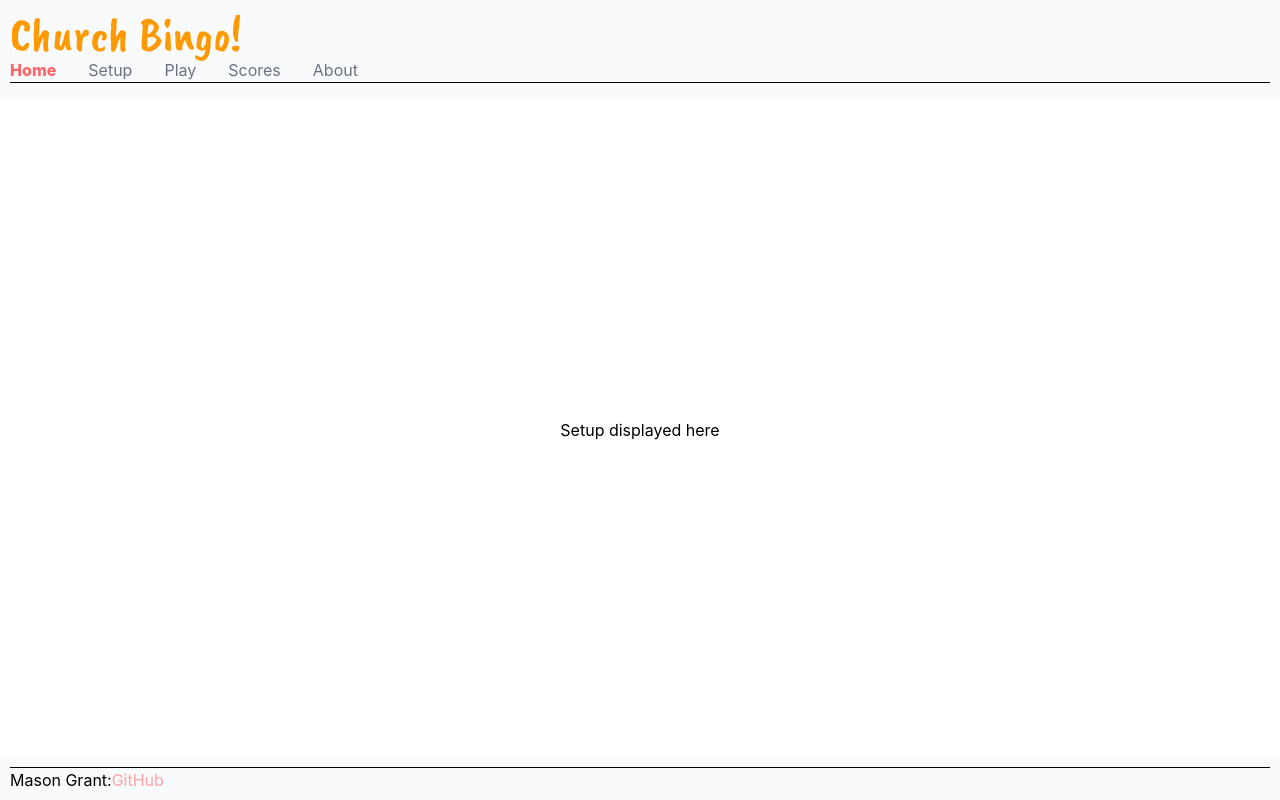
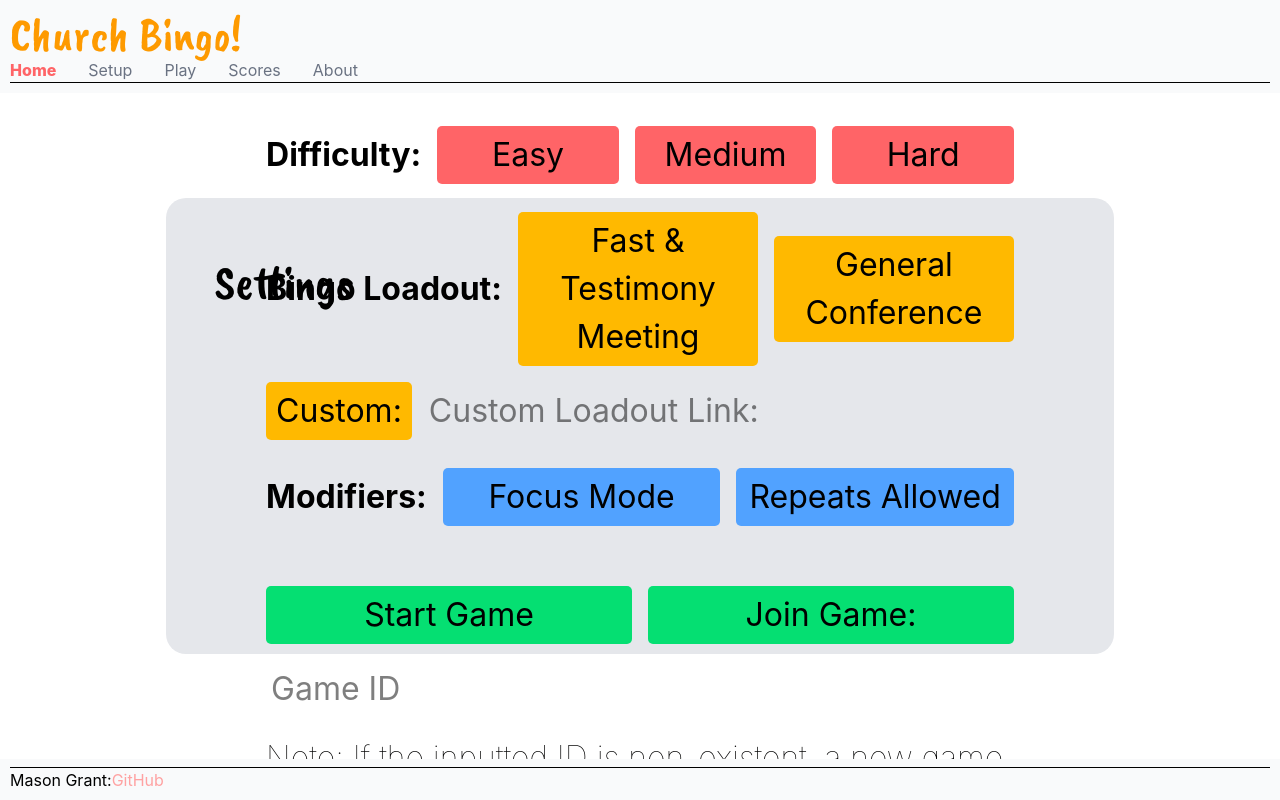
Before and after one commit to TheNewGrant/startup, a React (Vite) app: page /setup in a window 1280 px wide. Built offline with nearby package versions, Linux system fonts and the light colour scheme.

Commit message:
Convert setup.html to Setup component in setup.jsx

```diff
--- a/src/setup/setup.jsx
+++ b/src/setup/setup.jsx
@@ -1,9 +1,41 @@
 import React from 'react';
+import './setup.css';
 
 export function Setup() {
   return (
-    <main className="container-fluid bg-secondary text-center">
-      <div>Setup displayed here</div>
+    <main className="dark:bg-slate-600">
+      <section className="bg-gray-200">
+        <h1 id="setup" className="caveat-brush-font">Settings</h1>
+        <form method="get" action="bingo.html">
+          <div id="difficulty" className="settings-section">
+            <label>Difficulty:</label>
+            <button className="bg-red-400 hover:bg-red-500 dark:bg-amber-400 dark:hover:bg-amber-500" type="button">Easy</button>
+            <button className="bg-red-400 hover:bg-red-500 dark:bg-amber-400 dark:hover:bg-amber-500" type="button">Medium</button>
+            <button className="bg-red-400 hover:bg-red-500 dark:bg-amber-400 dark:hover:bg-amber-500" type="button">Hard</button>
+          </div>
+          <div id="bingo-loadout" className="settings-section">
+            <label>Bingo Loadout:</label>
+            <button className="dark:bg-red-400 dark:hover:bg-red-500 bg-amber-400 hover:bg-amber-500" type="button">Fast & Testimony Meeting</button>
+            <button className="dark:bg-red-400 dark:hover:bg-red-500 bg-amber-400 hover:bg-amber-500" type="button">General Conference</button>
+            <div>
+              <button className="dark:bg-red-400 dark:hover:bg-red-500 bg-amber-400 hover:bg-amber-500" type="button">Custom:</button>
+              <input type="text" placeholder="Custom Loadout Link:" />
+            </div>
+          </div>
+          <div id="modifiers" className="settings-section">
+            <label>Modifiers:</label>
+            <button className="bg-blue-400 hover:bg-blue-500 dark:bg-green-400 dark:hover:bg-green-500" type="button">Focus Mode</button>
+            <button className="bg-blue-400 hover:bg-blue-500 dark:bg-green-400 dark:hover:bg-green-500" type="button">Repeats Allowed</button>
+          </div>
+          <br />
+          <div id="enter-game" className="settings-section">
+            <button className="dark:bg-blue-400 dark:hover:bg-blue-500 bg-green-400 hover:bg-green-500" type="submit">Start Game</button>
+            <button className="dark:bg-blue-400 dark:hover:bg-blue-500 bg-green-400 hover:bg-green-500" type="submit">Join Game:</button>
+            <input type="text" placeholder="Game ID" />
+            <label id="warning">Note: If the inputted ID is non-existent, a new game with that ID will be hosted.</label>
+          </div>
+        </form>
+      </section>
     </main>
   );
 }
```
